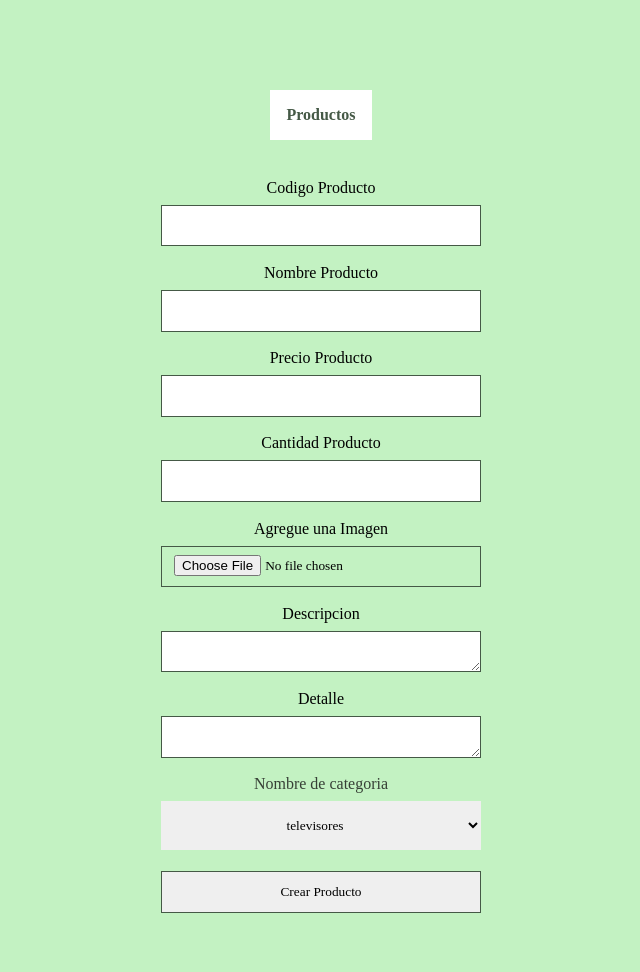
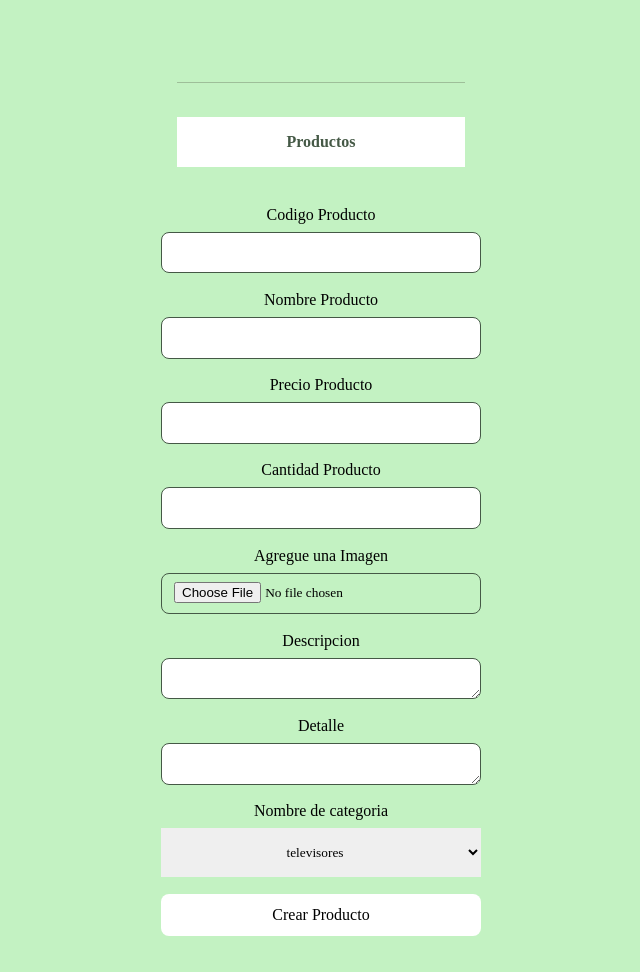
Before and after one commit to MC2901/inventario, a PHP site: page /ABM/productos.php in a window 1280 px wide. Shown: the whole page, without its empty margins (319-959 px from the left). Before the commit the page ends 913 px from the top, so only its background shows below. Run offline with PHP 8.4, Linux system fonts and the light colour scheme; data comes from the database, SQL or seed files in the repository; lists and menus that the app fills with data are empty.

Commit message:
feat: se me quemó la ssd xD!

```diff
--- a/login/ABM/productos.php
+++ b/login/ABM/productos.php
@@ -29,7 +29,7 @@
 			print "<table border='1'>";
 			print "<caption class='nombreCategoria'>$categoryName</caption>";
 			print "
-				<tr>
+				<tr class='titCategoria'>
 					<th><a href='../inventario/inventarioAdmin.php'>Productos</a></th>
 				</tr>
 		";
@@ -95,7 +95,7 @@
 		</p>
 
 		<p class="input desplegable">
-    <label class="nombreCategoria" for="categoria">Nombre de categoria</label>
+    <label class="nombreCategorias" for="categoria">Nombre de categoria</label>
     <select id="categoria" name="categoria">
         <?php
         // Consulta a la base de datos para obtener las categorías existentes
@@ -114,7 +114,7 @@
 </p>
 
 
-		<input type="submit" value="Crear Producto">
+		<input class="submit" type="submit" value="Crear Producto">
 
 	</form>
 </section>
--- a/login/css/ABMProductos.css
+++ b/login/css/ABMProductos.css
@@ -4,10 +4,10 @@
   padding: 0;
   border: none;
 }
+
 .ABM {
   padding-top: 5rem;
   background-color: #c3f2c2;
-  width: 100%;
   min-height: 100vh;
   display: flex;
   flex-direction: column;
@@ -18,16 +18,16 @@
   display: flex;
   flex-direction: column;
   align-items: center;
-  padding: 2rem 1.5rem 1.5rem 1.5rem;
+  padding: 2rem 1.5rem;
 }
 
 .input {
-  max-width: 100%;
   display: flex;
   flex-direction: column;
   align-items: center;
   padding: 0.3rem;
 }
+
 input,
 textarea {
   max-width: 100%;
@@ -36,24 +36,20 @@
   padding: 0.5rem 0.75rem;
   margin: 0.5rem;
   box-sizing: border-box;
-  border: 0.06rem  solid #455946;
-  border-radius: o.5rem;
+  border: 0.06rem solid #455946;
+  border-radius: 0.5rem;
 }
 
 .inventario {
   display: flex;
   align-items: center;
-  margin: 1rem 0.5rem 0 0.5rem;
-}
-th a {
-  text-decoration: none;
-  color: #455946;
+  margin: 1rem 0.5rem;
 }
 
 tr th {
   padding: 1rem;
-  background-color: #4caf50; /* Green */
-  border: none !important;
+  background-color: #4caf50;
+  border: none;
   color: white;
   text-align: center;
   text-decoration: none;
@@ -63,10 +59,9 @@
   cursor: pointer;
 }
 
-tr th {
+tr th:not(:hover) {
   background-color: white;
   color: black;
-  border: 0.13rem solid #4caf50;
 }
 
 tr th:hover {
@@ -74,33 +69,95 @@
   color: white;
 }
 
+tr th a {
+  text-decoration: none;
+  color: #455946;
+}
+
+tr th:hover a {
+  color: white !important;
+}
+
+tr th:hover a:not(:hover) {
+  color: #455946;
+}
+
 tr td {
-  width: 10rem;
+  width: calc((100% / 3) - 8px);
+  height: 4rem;
   background: #afd9ad;
-  color: rgb(0, 0, 0);
   margin: 0.4rem;
   font-size: 1.5rem;
+  display: flex;
+  align-items: center;
+  justify-content: center;
 }
 
 tr td a {
   text-decoration: none;
   color: #455946;
-
 }
 
+td{
+  padding: 0rem 3rem;
+}
 .botones-flex {
   padding: 3.5rem;
 }
 
-.nombreCategoria {
-  color: #374036;
-  font-weight: 500;
-margin-bottom: 0.5rem;
+.nombreCategorias {
+  margin-bottom: 0.5rem;
 }
 
-select{
+.nombreCategoria {
+  font-size: 2.5rem;
+  font-weight: 500;
+  letter-spacing: 0;
+  line-height: 1.5em;
+  margin-bottom: 2rem;
+  display: flex;
+  flex-direction: column;
+  align-items: center;
+  text-align: center;
+}
+
+.nombreCategoria:after {
+  content: "";
+  left: 0;
+  bottom: 2px;
+  height: 1px;
+  width: 18rem;
+  max-width: 350px;
+  background-color: #9ebf99;
+}
+
+select {
   padding: 1rem;
   width: 20rem;
   text-align: center;
   margin-bottom: 0.5rem;
 }
+
+.submit {
+  background-color: #4caf50;
+  border: none !important;
+  color: white;
+  text-align: center;
+  text-decoration: none;
+  display: inline-block;
+  font-size: 16px;
+  margin: 4px 2px;
+  transition-duration: 0.4s;
+  cursor: pointer;
+  padding: 0.7rem 2rem;
+}
+.submit {
+  background-color: white;
+  color: black;
+  border: 2px solid #4caf50;
+}
+
+.submit:hover {
+  background-color: #4caf50;
+  color: white;
+}
--- a/login/inventario/ecommerce.sql
+++ b/login/inventario/ecommerce.sql
@@ -54,7 +54,7 @@
   `nombreProducto` varchar(100) COLLATE utf8_spanish_ci NOT NULL,
   `precioProducto` float(9,2) UNSIGNED DEFAULT NULL,
   `cantidadProducto` smallint(5) DEFAULT NULL,
-  `fotoProducto` varchar(100) COLLATE utf8_spanish_ci DEFAULT NULL,
+  `fotoProducto` varchar(100) COLLATE utf8_spanish_ci DEFAULT "default.jpg",
   `fotoMarca` varchar(100) COLLATE utf8_spanish_ci DEFAULT NULL,
   `descripcionProducto` text COLLATE utf8_spanish_ci DEFAULT NULL,
   `detallesProducto` text COLLATE utf8_spanish_ci DEFAULT NULL,
--- a/login/inventario/ficha.php
+++ b/login/inventario/ficha.php
@@ -14,7 +14,7 @@
         //guardo los datos de conexion
         $connectionDB = mysqli_connect('localhost', 'root', '', 'login');
         //guardo la consulta que quiero hacerle a la base de datos
-        $queryDB = "SELECT codigoProducto, nombreProducto, precioProducto, descripcionProducto, categoriaProducto, cantidadProducto, fotoProducto,detallesProducto FROM productos WHERE codigoProducto=$categoryCode";
+        $queryDB = "SELECT codigoProducto, nombreProducto, precioProducto, descripcionProducto, categoriaProducto, cantidadProducto, fotoProducto, detallesProducto FROM productos WHERE codigoProducto=$categoryCode";
 
         //guardo el resultado de la consulta de base de datos
         if ($result = mysqli_query($connectionDB, $queryDB)) {
--- a/login/login.php
+++ b/login/login.php
@@ -32,6 +32,4 @@
 
 }
 
-
-
 ?>
```
Also changed, not shown: login/ABM/modProducto.php (+6 -2 lines), login/ABM/modProducto2.php (+7 -2 lines), login/alta.php (+22 -14 lines), login/css/ABMCategorias.css (+25 -9 lines), login/index.php (+18 -0 lines), login/fotos/1677870521.jpg (added), login/fotos/1677870529.jpg (added), login/fotos/1677870598.jpg (added), login/fotos/1677872525.jpg (added), login/fotos/1677872747.jpg (added), login/fotos/1677872944.jpg (added), login/fotos/descarga.jpg (added).
